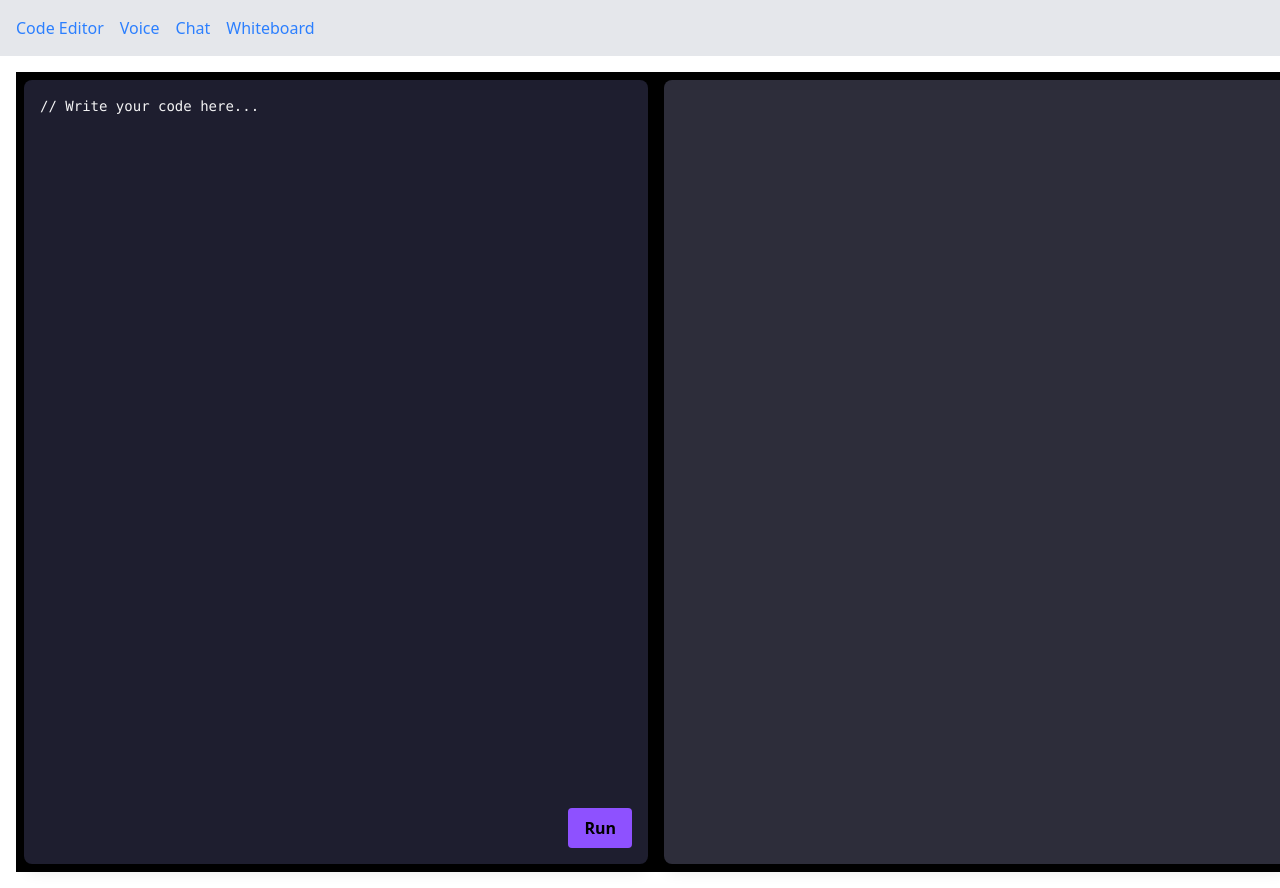
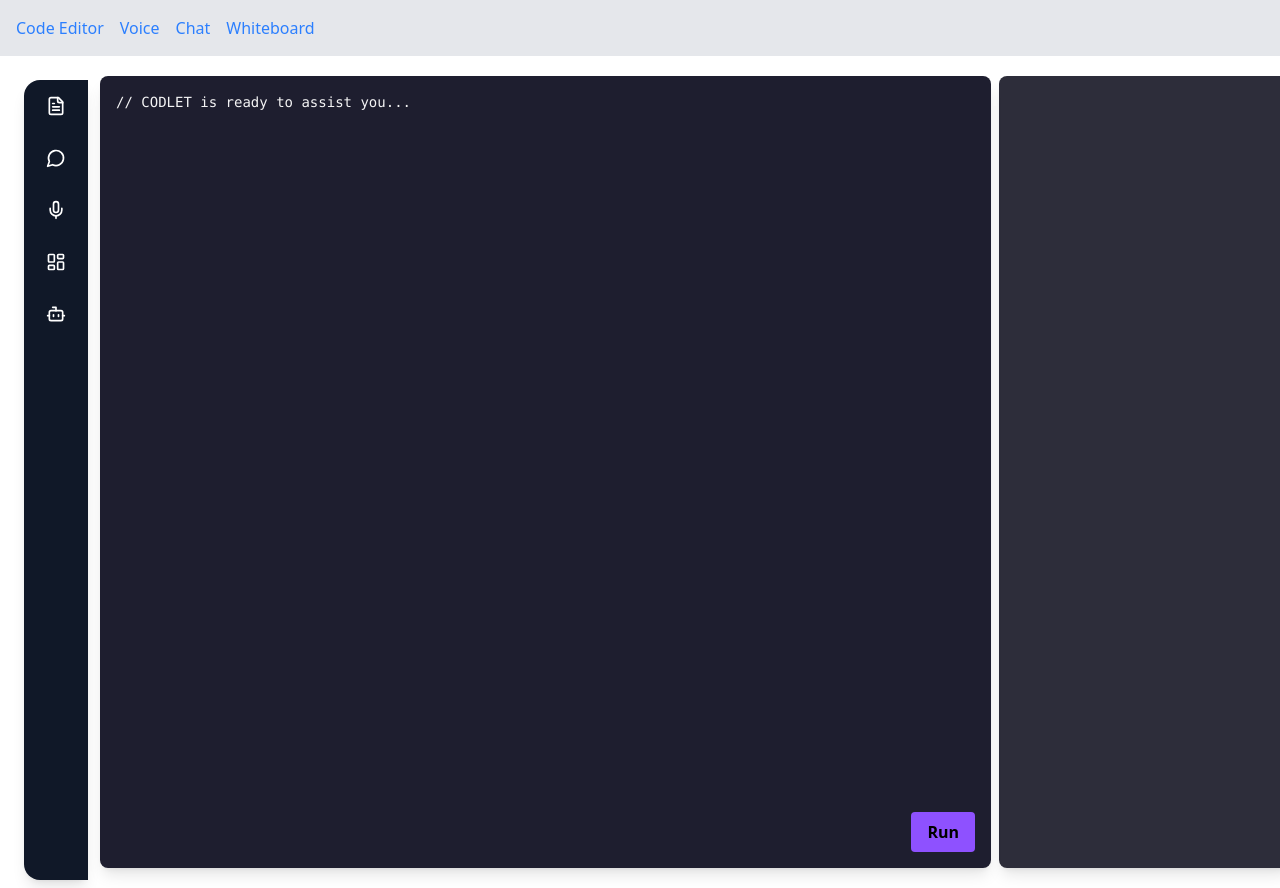
Before and after one commit to karthi9772/CodLet, a React (Vite) app in the folder Client/: page /room/1 in a window 1280 px wide. Built offline with nearby package versions, Linux system fonts and the light colour scheme.

Commit message:
editor test

```diff
--- a/Client/package.json
+++ b/Client/package.json
@@ -32,6 +32,7 @@
     "file-saver": "^2.0.5",
     "jszip": "^3.10.1",
     "lang-map": "^0.4.0",
+    "lucide-react": "^0.488.0",
     "postcss": "^8.5.3",
     "prettier": "^3.5.3",
     "prettier-plugin-tailwindcss": "^0.6.11",
--- a/Client/src/Components/EditorComponent.jsx
+++ b/Client/src/Components/EditorComponent.jsx
@@ -1,7 +1,14 @@
 import React, { useState } from "react";
+import {
+  FileText,
+  MessageCircle,
+  Mic,
+  LayoutDashboard,
+  Bot,
+} from "lucide-react";
 
 const Editor = () => {
-  const [code, setCode] = useState("// Write your code here...");
+  const [code, setCode] = useState("// CODLET is ready to assist you...");
   const [output, setOutput] = useState("");
 
   const runCode = () => {
@@ -22,8 +29,26 @@ const Editor = () => {
   };
 
   return (
-    <div className="h-screen w-screen bg-black text-white flex">
-      <div className="w-1/2 h-full p-2">
+    <div className="h-screen w-screen bg-white text-white flex">
+      <div className="h-full w-16 bg-gray-900 flex flex-col items-center py-4 space-y-8 shadow-lg rounded-tl-2xl rounded-bl-2xl  m-2">
+        <button className="hover:text-violet-500">
+          <FileText size={20} />
+        </button>
+        <button className="hover:text-violet-500">
+          <MessageCircle size={20} />
+        </button>
+        <button className="hover:text-violet-500">
+          <Mic size={20} />
+        </button>
+        <button className="hover:text-violet-500">
+          <LayoutDashboard size={20} />
+        </button>
+        <button className="hover:text-violet-500">
+          <Bot size={20} />
+        </button>
+      </div>
+      <div className="flex flex-1">
+        <div className="w-full h-full p-1">
           <div className="relative h-full w-full">
             <textarea
               value={code}
@@ -33,15 +58,16 @@ const Editor = () => {
             />
             <button
               onClick={runCode}
-            className="absolute bottom-4 right-4 bg-violet-500 text-black font-bold px-4 py-2 rounded hover:bg-violet-700-300 transition"
+              className="absolute bottom-4 right-4 bg-violet-500 text-black font-bold px-4 py-2 rounded hover:bg-violet-700 transition"
             >
               Run
             </button>
           </div>
         </div>
-      <div className="w-1/2 h-full p-2">
+        <div className="w-1/3 h-full p-1">
           <div className="w-full h-full bg-[#2D2D3A] text-zinc-100 p-4 rounded-lg shadow-lg overflow-auto">
             <pre>{output}</pre>
+          </div>
         </div>
       </div>
     </div>
```
Also changed, not shown: 1 other file (tests, documents, lock files or other folders). Lines whose indentation alone changed are shown as unchanged.
